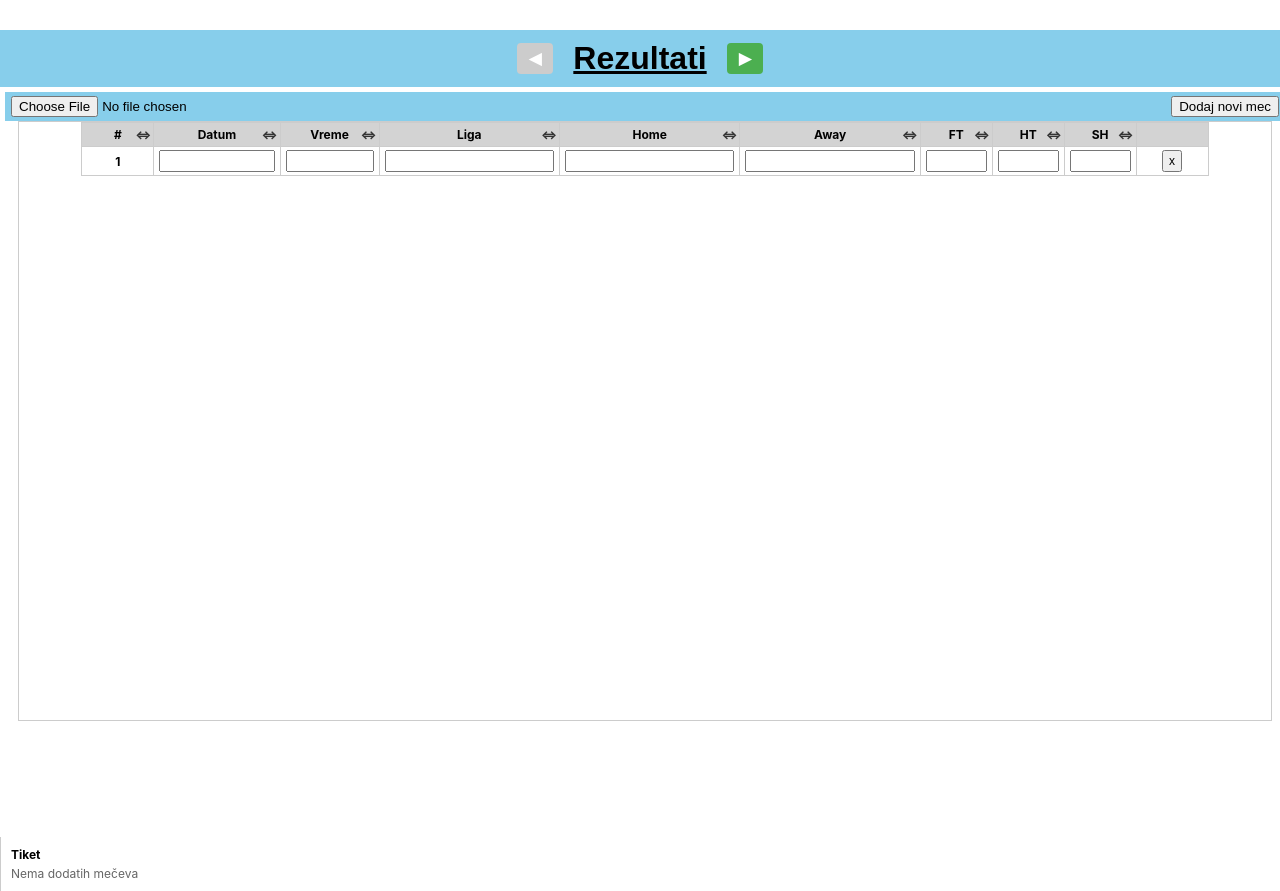
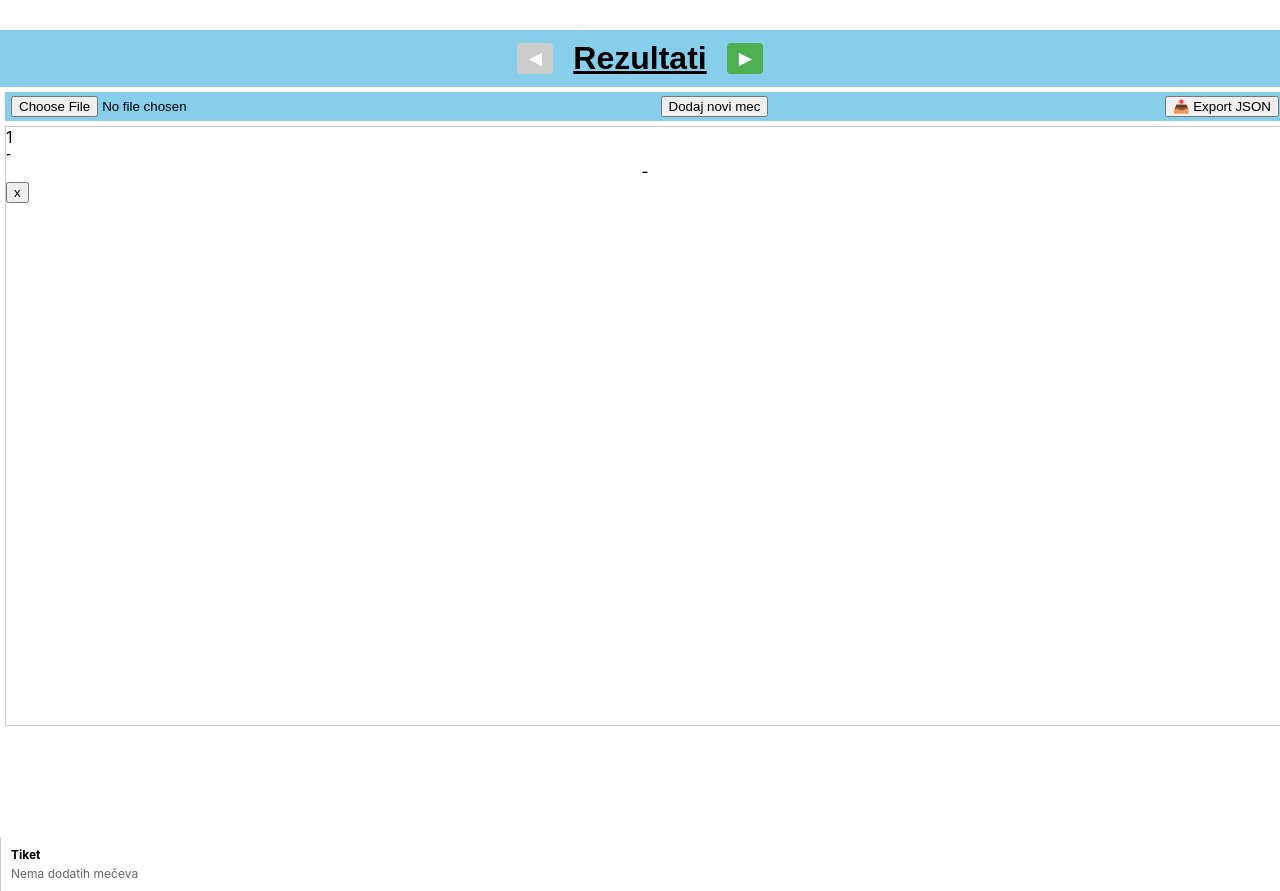
Before and after one commit to salen83/DZIDICI3, a React (Create React App) app: page / in a window 1280 px wide. Both pictures are taken after a click on the button "Dodaj novi mec". Built offline with nearby package versions, Linux system fonts and the light colour scheme.

Commit message:
Update Screen1.js

```diff
--- a/src/screens/Screen1.js
+++ b/src/screens/Screen1.js
@@ -1,46 +1,24 @@
-import React, { useState, useEffect, useContext, useRef, useCallback } from 'react';
+import React, { useState, useContext, useRef, useCallback } from 'react';
 import * as XLSX from 'xlsx';
 import './Screen1.css';
 import { MatchesContext } from "../MatchesContext";
+import { Filesystem, Directory, Encoding } from '@capacitor/filesystem';
 
 export default function Screen1() {
   const { rows, setRows } = useContext(MatchesContext);
-  const [countryColors, setCountryColors] = useState({});
   const tableWrapperRef = useRef(null);
   const [scrollTop, setScrollTop] = useState(0);
+  const [editing, setEditing] = useState({row:null, col:null});
+  const rowHeight = 28;
+  const buffer = 15;
+  const containerHeight = 600;
 
-  const rowHeight = 35;
-  const buffer = 20;
+  const totalRows = rows?.length || 0;
+  const startIndex = Math.max(0, Math.floor(scrollTop / rowHeight) - buffer);
+  const endIndex = Math.min(totalRows, Math.ceil((scrollTop + containerHeight)/rowHeight) + buffer);
+  const visibleRows = rows?.slice(startIndex, endIndex);
 
-  const [colWidths, setColWidths] = useState({
-    rb: 40, datum: 80, vreme: 60, liga: 120, home: 120, away: 120, ft: 40, ht: 40, sh: 40, delete: 40
-  });
-  const resizingCol = useRef(null);
-  const startX = useRef(0);
-  const startWidth = useRef(0);
-
-  useEffect(() => {
-    const savedColors = JSON.parse(localStorage.getItem('countryColors') || '{}');
-    setCountryColors(savedColors);
-  }, []);
-
-  useEffect(() => {
-    if (!rows) return;
-    const newColors = { ...countryColors };
-    rows.forEach(r => {
-      const country = (r.liga || '').split(' ')[0] || r.liga;
-      if (country && !newColors[country]) {
-        let hash = 0;
-        for (let i = 0; i < country.length; i++) {
-          hash = country.charCodeAt(i) + ((hash << 5) - hash);
-        }
-        const hue = Math.abs(hash) % 360;
-        newColors[country] = `hsl(${hue}, 70%, 70%)`;
-      }
-    });
-    setCountryColors(newColors);
-    localStorage.setItem('countryColors', JSON.stringify(newColors));
-  }, [rows]);
+  const handleScroll = useCallback((e) => setScrollTop(e.target.scrollTop), []);
 
   const normalizeDate = (val) => {
     if (!val) return '';
@@ -62,27 +40,24 @@ export default function Screen1() {
   };
 
   const getExcelDate = row => row?.['Datum'] ?? row?.['datum'] ?? row?.['DATE'] ?? row?.['Date'] ?? row?.['date'] ?? '';
-  const getCountryColor = country => countryColors[country] || '#fff';
 
-  const sortRowsByDateDesc = (rowsToSort) => {
-    return [...rowsToSort].sort((a,b)=>{
-      const dateA = a.datum.split('.').reverse().join('-'); // yyyy-mm-dd
-      const dateB = b.datum.split('.').reverse().join('-');
-      return dateB.localeCompare(dateA);
-    });
-  };
+  const sortRowsByDateDesc = (rowsToSort) => [...rowsToSort].sort((a,b)=>{
+    const dateA = a.datum.split('.').reverse().join('-');
+    const dateB = b.datum.split('.').reverse().join('-');
+    return dateB.localeCompare(dateA);
+  });
 
   const importExcel = (event) => {
     const file = event.target.files[0];
     if (!file) return;
     const reader = new FileReader();
     reader.onload = (e) => {
-      const wb = XLSX.read(e.target.result, { type: 'binary' });
+      const data = new Uint8Array(e.target.result);
+      const wb = XLSX.read(data, { type: 'array' });
       const ws = wb.Sheets[wb.SheetNames[0]];
-      const data = XLSX.utils.sheet_to_json(ws, { defval: '', raw: false });
-
-      const newRows = data.map((r, i) => ({
-        rb: rows.length + i + 1,
+      const dataRows = XLSX.utils.sheet_to_json(ws, { defval: '', raw: false });
+      const newRows = dataRows.map((r,i)=>({
+        rb: (rows?.length || 0) + i + 1,
         datum: normalizeDate(getExcelDate(r)),
         vreme: String(r['Time'] ?? ''),
         liga: r['Liga'] ?? '',
@@ -92,20 +67,31 @@ export default function Screen1() {
         ht: r['HT'] ?? '',
         sh: r['SH'] ?? '',
       }));
-
-      const allRows = sortRowsByDateDesc([...rows, ...newRows]);
+      const allRows = sortRowsByDateDesc([...(rows||[]), ...newRows]);
       allRows.forEach((r,i)=>r.rb=i+1);
       setRows(allRows);
       localStorage.setItem('rows', JSON.stringify(allRows));
     };
-    reader.readAsBinaryString(file);
+    reader.readAsArrayBuffer(file);
+  };
+
+  const saveJSON = async () => {
+    if (!rows || rows.length===0) { alert("Nema mečeva za export"); return; }
+    try {
+      const filename = `matches_${Date.now()}.json`;
+      await Filesystem.writeFile({
+        path: filename,
+        data: JSON.stringify(rows,null,2),
+        directory: Directory.Documents,
+        encoding: Encoding.UTF8
+      });
+      alert(`JSON fajl sačuvan: ${filename}`);
+    } catch(e) { console.error(e); alert("Greška pri čuvanju JSON fajla"); }
   };
 
   const addNewRow = () => {
     const newRow = { rb:0, datum:'', vreme:'', liga:'', home:'', away:'', ft:'', ht:'', sh:'' };
-    // Novi red ide uvek na vrh, ostali sortirani po datumu
-    const sortedExisting = sortRowsByDateDesc(rows);
-    const newRows = [newRow, ...sortedExisting];
+    const newRows = [newRow, ...(rows||[])];
     newRows.forEach((r,i)=>r.rb=i+1);
     setRows(newRows);
     localStorage.setItem('rows', JSON.stringify(newRows));
@@ -119,6 +105,8 @@ export default function Screen1() {
     localStorage.setItem('rows', JSON.stringify(copy));
   };
 
+  const handleEditStart = (rowIdx, colKey) => setEditing({row: rowIdx, col: colKey});
+  const handleEditEnd = () => setEditing({row:null, col:null});
   const handleCellChange = (rowIdx,key,value) => {
     const copy = [...rows];
     copy[rowIdx][key] = value;
@@ -128,100 +116,124 @@ export default function Screen1() {
     localStorage.setItem('rows', JSON.stringify(sorted));
   };
 
-  const startResize = (e, colKey) => {
-    resizingCol.current = colKey;
-    startX.current = e.touches ? e.touches[0].clientX : e.clientX;
-    startWidth.current = colWidths[colKey];
-    e.preventDefault();
+  const getFontSize = (text,maxWidth,base=11,min=7) => {
+    let size = base;
+    const canvas = document.createElement('canvas');
+    const ctx = canvas.getContext('2d');
+    ctx.font = `${size}px Arial`;
+    while(ctx.measureText(text).width > maxWidth && size>min) { size -= 1; ctx.font = `${size}px Arial`; }
+    return size;
   };
 
-  const onResize = (e) => {
-    if (!resizingCol.current) return;
-    const currentX = e.touches ? e.touches[0].clientX : e.clientX;
-    const delta = currentX - startX.current;
-    setColWidths(prev => ({
-      ...prev,
-      [resizingCol.current]: Math.max(0, startWidth.current + delta)
-    }));
-  };
-
-  const endResize = () => { resizingCol.current = null; };
-  const handleScroll = useCallback((e) => { setScrollTop(e.target.scrollTop); }, []);
-
-  const containerHeight = 600;
-  const totalRows = rows?.length || 0;
-  const startIndex = Math.max(0, Math.floor(scrollTop / rowHeight) - buffer);
-  const endIndex = Math.min(totalRows, Math.ceil((scrollTop + containerHeight)/rowHeight) + buffer);
-  const visibleRows = rows?.slice(startIndex, endIndex);
-
-  const columnKeys = ['rb','datum','vreme','liga','home','away','ft','ht','sh','delete'];
-
   return (
-    <div className="screen1-container"
-         onTouchMove={onResize}
-         onTouchEnd={endResize}>
+    <div className="screen1-container">
       <div className="screen1-topbar">
         <input type="file" accept=".xls,.xlsx" onChange={importExcel} />
         <button onClick={addNewRow}>Dodaj novi mec</button>
+        <button onClick={saveJSON}>📤 Export JSON</button>
       </div>
 
       <div
         className="screen1-table-wrapper"
-        style={{ height: containerHeight, overflowY: 'auto', width:'98%', margin:'0 auto' }}
+        style={{height:containerHeight, overflowY:'auto'}}
         ref={tableWrapperRef}
         onScroll={handleScroll}
       >
-        <table className="screen1-table">
-          <thead>
-            <tr>
-              {columnKeys.map(key => (
-                <th key={key} style={{width: colWidths[key], position:'relative', minWidth:0, overflow:'hidden', textOverflow:'ellipsis', whiteSpace:'nowrap'}}>
-                  {key === 'rb' ? '#' :
-                   key==='datum' ? 'Datum' :
-                   key==='vreme' ? 'Vreme' :
-                   key==='liga' ? 'Liga' :
-                   key==='home' ? 'Home' :
-                   key==='away' ? 'Away' :
-                   key==='ft' ? 'FT' :
-                   key==='ht' ? 'HT' :
-                   key==='sh' ? 'SH' : ''}
-                  {key !== 'delete' &&
-                    <div style={{
-                      position:'absolute', right:0, top:0, width:20, height:'100%', touchAction:'none', cursor:'col-resize',
-                      display:'flex', alignItems:'center', justifyContent:'center', fontSize:12, color:'#333'
-                    }}
-                    onTouchStart={e=>startResize(e,key)}
-                    onMouseDown={e=>startResize(e,key)}>⇔</div>
+        <div style={{height: startIndex*rowHeight}}></div>
+        {visibleRows?.map((r,i)=>{
+          const idx = startIndex+i;
+          const isEditing = editing.row===idx;
+
+          return (
+            <div key={idx} className="screen1-row" style={{height:rowHeight, backgroundColor: r.liga?'#f2f9ff':'transparent'}}>
+              <div className="col rb">{r.rb}</div>
+
+              {/* INFO: datum + vreme u jednoj liniji, liga ispod */}
+              <div className="col info">
+                <div style={{display:'flex', flexDirection:'row', gap:'3px'}}>
+                  {isEditing && editing.col==='datum' ?
+                    <input autoFocus className="edit-input" value={r.datum}
+                      onChange={e=>handleCellChange(idx,'datum',e.target.value)}
+                      onBlur={handleEditEnd} /> :
+                    <div className="info-text" onClick={()=>handleEditStart(idx,'datum')}>
+                      {r.datum}
+                    </div>
                   }
-                </th>
-              ))}
-            </tr>
-          </thead>
-          <tbody>
-            <tr style={{ height: startIndex * rowHeight }}></tr>
-            {visibleRows?.map((r,i)=>{
-              const idx = startIndex + i;
-              const country = (r.liga || '').split(' ')[0] || r.liga;
-              const color = getCountryColor(country);
-              const cellStyle = {overflow:'hidden', textOverflow:'ellipsis', whiteSpace:'nowrap'};
-              return (
-                <tr key={idx}>
-                  <td style={{...cellStyle, width: colWidths.rb}}>{r.rb}</td>
-                  <td style={{...cellStyle, width: colWidths.datum}}><input value={r.datum} onChange={e=>handleCellChange(idx,'datum',e.target.value)} style={{width:'100%'}} /></td>
-                  <td style={{...cellStyle, width: colWidths.vreme}}><input value={r.vreme} onChange={e=>handleCellChange(idx,'vreme',e.target.value)} style={{width:'100%'}} /></td>
-                  <td style={{...cellStyle, width: colWidths.liga, backgroundColor:color, fontWeight:'bold'}}><input value={r.liga} onChange={e=>handleCellChange(idx,'liga',e.target.value)} style={{width:'100%'}} /></td>
-                  <td style={{...cellStyle, width: colWidths.home, backgroundColor:color, fontWeight:'bold'}}><input value={r.home} onChange={e=>handleCellChange(idx,'home',e.target.value)} style={{width:'100%'}} /></td>
-                  <td style={{...cellStyle, width: colWidths.away, backgroundColor:color, fontWeight:'bold'}}><input value={r.away} onChange={e=>handleCellChange(idx,'away',e.target.value)} style={{width:'100%'}} /></td>
-                  <td style={{...cellStyle, width: colWidths.ft}}><input value={r.ft} onChange={e=>handleCellChange(idx,'ft',e.target.value)} style={{width:'100%'}} /></td>
-                  <td style={{...cellStyle, width: colWidths.ht}}><input value={r.ht} onChange={e=>handleCellChange(idx,'ht',e.target.value)} style={{width:'100%'}} /></td>
-                  <td style={{...cellStyle, width: colWidths.sh}}><input value={r.sh} onChange={e=>handleCellChange(idx,'sh',e.target.value)} style={{width:'100%'}} /></td>
-                  <td style={{width: colWidths.delete}}><button onClick={()=>deleteRow(idx)}>x</button></td>
-                </tr>
-              );
-            })}
-            <tr style={{ height: (totalRows - endIndex) * rowHeight }}></tr>
-          </tbody>
-        </table>
+
+                  {isEditing && editing.col==='vreme' ?
+                    <input autoFocus className="edit-input" value={r.vreme}
+                      onChange={e=>handleCellChange(idx,'vreme',e.target.value)}
+                      onBlur={handleEditEnd} /> :
+                    <div className="info-text" onClick={()=>handleEditStart(idx,'vreme')}>
+                      {r.vreme}
+                    </div>
+                  }
+                </div>
+
+                {isEditing && editing.col==='liga' ?
+                  <input autoFocus className="edit-input" value={r.liga}
+                    onChange={e=>handleCellChange(idx,'liga',e.target.value)}
+                    onBlur={handleEditEnd} /> :
+                  <div className="info-center" onClick={()=>handleEditStart(idx,'liga')}
+                    style={{fontWeight:'bold', fontSize:getFontSize(r.liga,80)}}>
+                    {r.liga}
+                  </div>
+                }
+              </div>
+
+              {/* TEAMS */}
+              <div className="col teams" style={{fontWeight:'bold', fontSize:getFontSize(`${r.home} - ${r.away}`,110)}}>
+                {isEditing && editing.col==='home' ?
+                  <input autoFocus className="edit-input" value={r.home}
+                    onChange={e=>handleCellChange(idx,'home',e.target.value)}
+                    onBlur={handleEditEnd} /> :
+                  <span onClick={()=>handleEditStart(idx,'home')}>{r.home}</span>
+                }
+                <span> - </span>
+                {isEditing && editing.col==='away' ?
+                  <input autoFocus className="edit-input" value={r.away}
+                    onChange={e=>handleCellChange(idx,'away',e.target.value)}
+                    onBlur={handleEditEnd} /> :
+                  <span onClick={()=>handleEditStart(idx,'away')}>{r.away}</span>
+                }
+              </div>
+
+              {/* RESULTS: HT/SH u istoj liniji iznad FT */}
+              <div className="col results" style={{display:'flex', flexDirection:'column', alignItems:'center'}}>
+                <div style={{display:'flex', flexDirection:'row', gap:'3px'}}>
+                  {isEditing && editing.col==='ht' ?
+                    <input autoFocus className="edit-input" value={r.ht}
+                      onChange={e=>handleCellChange(idx,'ht',e.target.value)}
+                      onBlur={handleEditEnd} /> :
+                    <div className="results-text" onClick={()=>handleEditStart(idx,'ht')} style={{fontSize:9}}>
+                      {r.ht}
+                    </div>
+                  }
+                  <span>-</span>
+                  {isEditing && editing.col==='sh' ?
+                    <input autoFocus className="edit-input" value={r.sh}
+                      onChange={e=>handleCellChange(idx,'sh',e.target.value)}
+                      onBlur={handleEditEnd} /> :
+                    <div className="results-text" onClick={()=>handleEditStart(idx,'sh')} style={{fontSize:9}}>
+                      {r.sh}
+                    </div>
+                  }
+                </div>
+                {isEditing && editing.col==='ft' ?
+                  <input autoFocus className="edit-input" value={r.ft}
+                    onChange={e=>handleCellChange(idx,'ft',e.target.value)}
+                    onBlur={handleEditEnd} /> :
+                  <div className="results-center" onClick={()=>handleEditStart(idx,'ft')} style={{fontWeight:'bold', fontSize:12}}>
+                    {r.ft}
+                  </div>
+                }
+              </div>
+
+              <div className="col delete"><button onClick={()=>deleteRow(idx)}>x</button></div>
+            </div>
+          );
+        })}
+        <div style={{height:(totalRows-endIndex)*rowHeight}}></div>
       </div>
     </div>
   );
```
